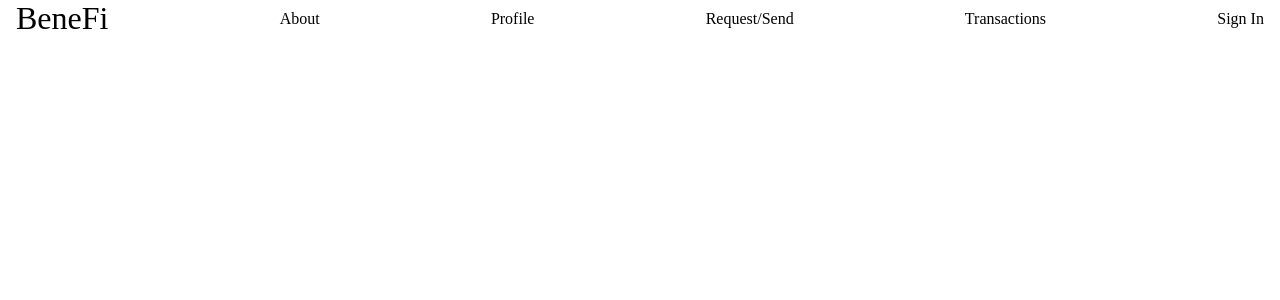
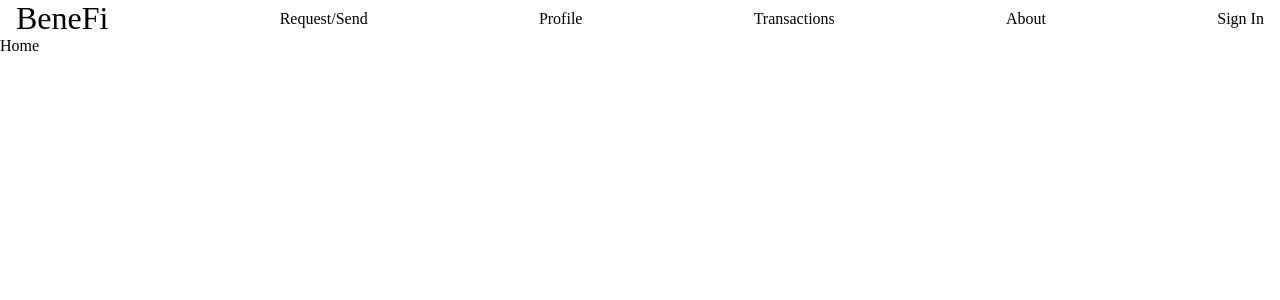
Before and after one commit to mateolopcas/beneFI-front-end, a React (Create React App) app: page /home in a window 1280 px wide. Shown: the top 300 px of the page. Built offline with nearby package versions, Linux system fonts and the light colour scheme.

Commit message:
routing/screens

```diff
--- a/src/App.js
+++ b/src/App.js
@@ -1,15 +1,24 @@
 import './App.css';
 import Navbar from "./components/Navbar"
-import { Route, Routes } from "react-router-dom"
-
-
+import { Routes, Route } from "react-router-dom"
+import Home from "./screens/Home/Home"
+import About from "./screens/About/About"
+import Profile from "./screens/Profile/Profile"
+import Request from "./screens/Request-send/Request"
+import Transactions from "./screens/Transaction/Transactions"
+import SignIn from "./screens/SignIn/SignIn"
 function App() {
   return (
     <div>
       <Navbar />
       <div className="Container">
         <Routes>
-
+          <Route path="/home" element={<Home />} />
+          <Route path="/profile" element={<Profile />} />
+          <Route path="/request" element={<Request />} />
+          <Route path="/about" element={<About />} />
+          <Route path="/transactions" element={<Transactions />} />
+          <Route path ="/sign-in" element={<SignIn />} />
         </Routes>
       </div>
     </div>
--- a/src/components/Navbar.jsx
+++ b/src/components/Navbar.jsx
@@ -3,18 +3,18 @@ import React from 'react'
 function Navbar() {
   return (
     <nav className="nav">
-      <a href="/" className="site-title">BeneFi</a>
+      <a href="/home" className="site-title">BeneFi</a>
       <li>
-        <a href="/about">About</a>
+        <a href="/request-send">Request/Send</a>
       </li>
       <li>
         <a href="/profile">Profile</a>
       </li>
       <li>
-        <a href="/request-send">Request/Send</a>
+        <a href="/transactions">Transactions</a>
       </li>
       <li>
-        <a href="/transactions">Transactions</a>
+        <a href="/About">About</a>
       </li>
       <li>
         <a href="/sign-in">Sign In</a>
--- /dev/null
+++ b/src/screens/About/About.jsx
@@ -0,0 +1,9 @@
+import React from 'react'
+
+function About() {
+  return (
+    <div>About</div>
+  )
+}
+
+export default About
--- /dev/null
+++ b/src/screens/Home/Home.jsx
@@ -0,0 +1,9 @@
+import React from 'react'
+
+function Home() {
+  return (
+    <div>Home</div>
+  )
+}
+
+export default Home
--- /dev/null
+++ b/src/screens/Profile/Profile.jsx
@@ -0,0 +1,9 @@
+import React from 'react'
+
+function Profile() {
+  return (
+    <div>Profile</div>
+  )
+}
+
+export default Profile
--- /dev/null
+++ b/src/screens/Request-send/Request.jsx
@@ -0,0 +1,9 @@
+import React from 'react'
+
+function Request() {
+  return (
+    <div>Request/Send</div>
+  )
+}
+
+export default Request
--- /dev/null
+++ b/src/screens/SignIn/SignIn.jsx
@@ -0,0 +1,9 @@
+import React from 'react'
+
+function SignIn() {
+  return (
+    <div>SignIn</div>
+  )
+}
+
+export default SignIn
--- /dev/null
+++ b/src/screens/Transaction/Transactions.jsx
@@ -0,0 +1,9 @@
+import React from 'react'
+
+function Transactions() {
+  return (
+    <div>Transactions</div>
+  )
+}
+
+export default Transactions
```
